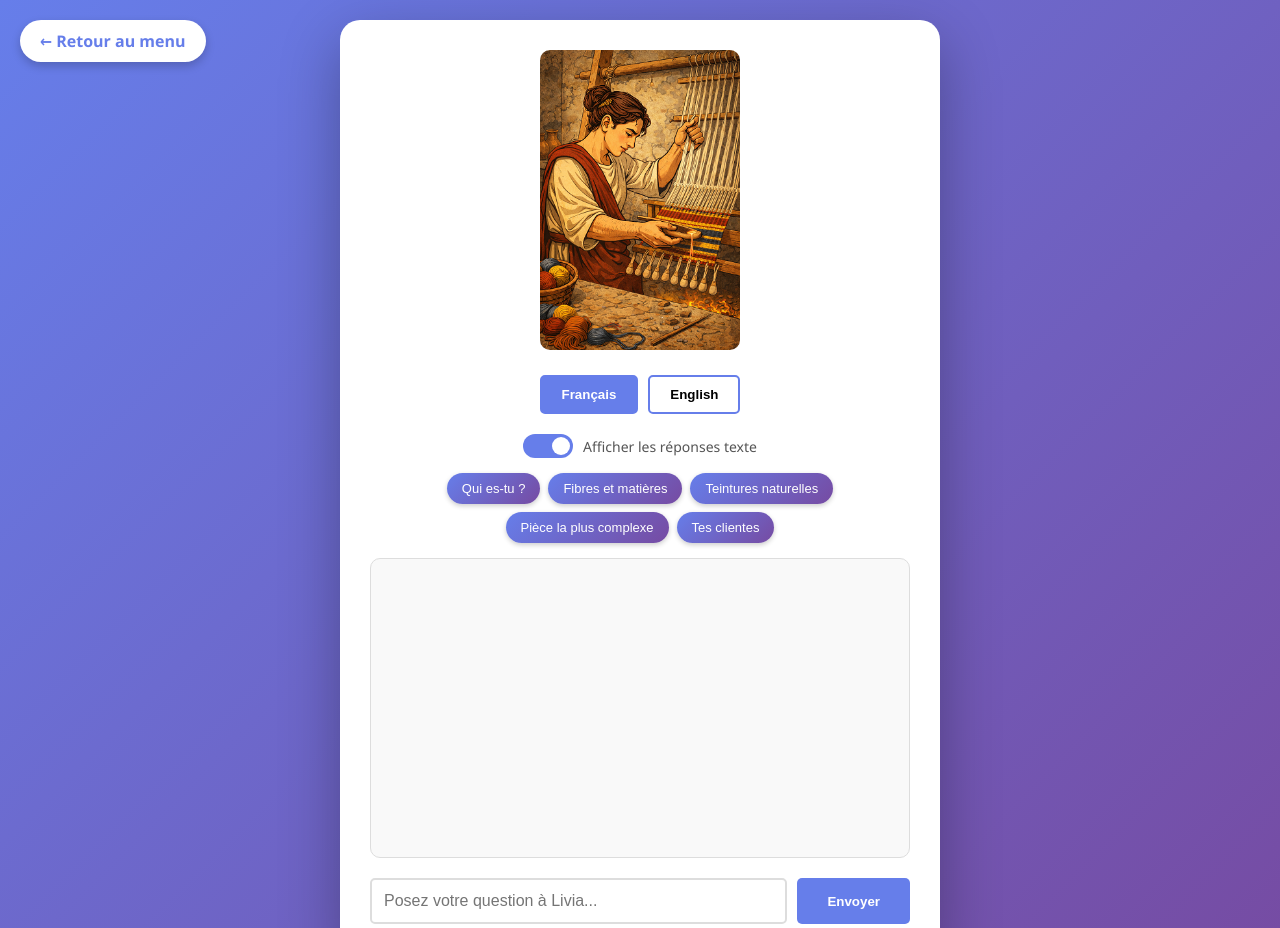
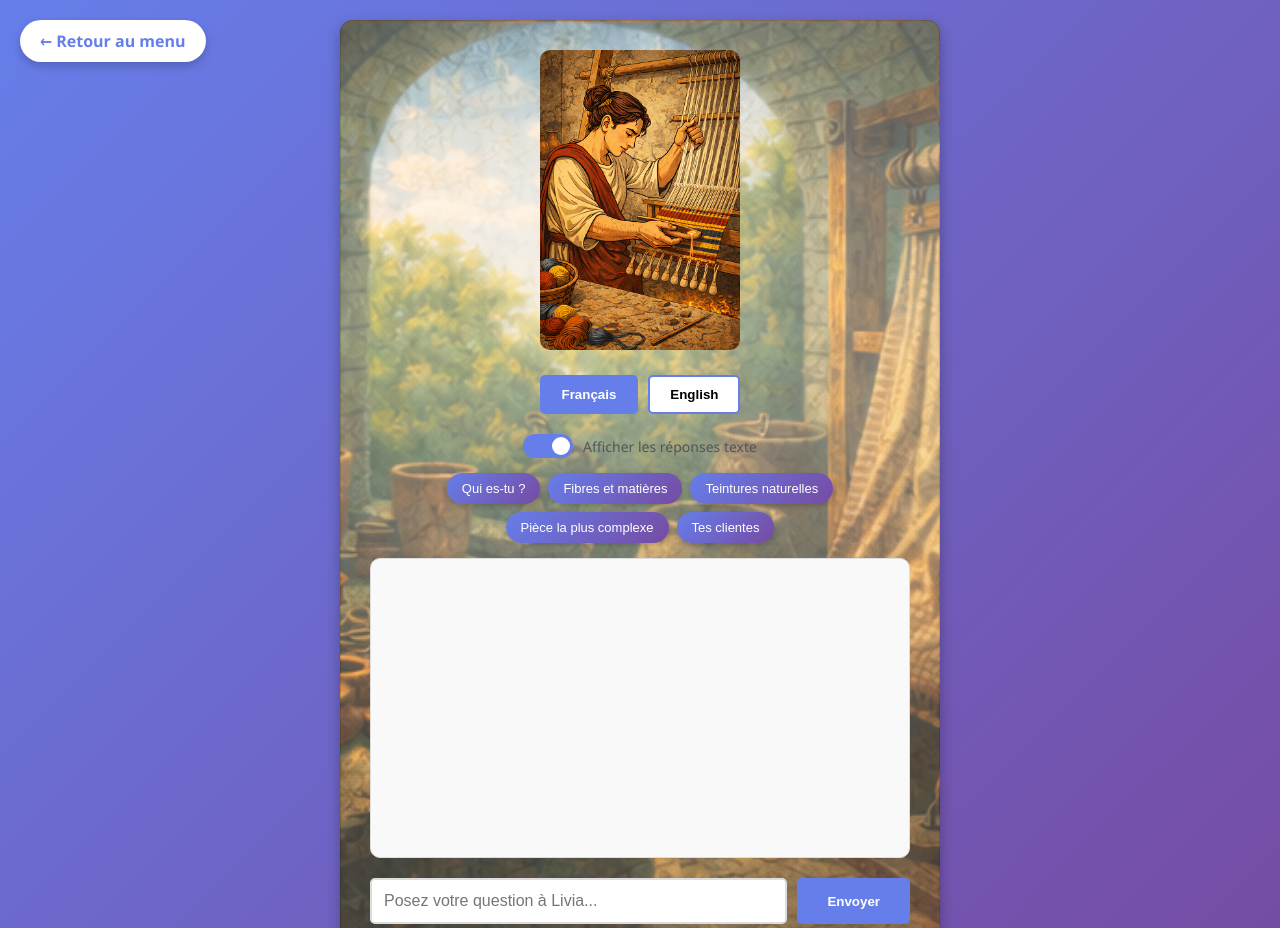
Before and after one commit to jeromemandagout-art/cesar-avatar, a website: page public/personnages/tisserande/index.html in a window 1280 px wide. Shown: the top 928 px of the page. Drawn offline with Linux system fonts and the light colour scheme.

Commit message:
Test: update image from new computer

```diff
--- a/public/personnages/tisserande/index.html
+++ b/public/personnages/tisserande/index.html
@@ -6,7 +6,7 @@
     <title>Livia Textrix - Rencontres Antiques</title>
     <link rel="stylesheet" href="../../styles.css">
 </head>
-<body>
+<body data-personnage="tisserande">
     <a href="../../" class="back-button">← Retour au menu</a>
 
     <div class="container">
--- a/public/styles.css
+++ b/public/styles.css
@@ -304,3 +304,18 @@
     inset 0 0 0 1px rgba(0,0,0,0.12),
     0 6px 14px rgba(0,0,0,0.28);
 }
+body[data-personnage="tisserande"] .container{
+  background:
+    radial-gradient(
+      700px 500px at 50% 30%,
+      rgba(255,255,255,0.45),
+      rgba(255,255,255,0.30) 60%,
+      rgba(255,255,255,0.20) 100%
+    ),
+    url("./personnages/tisserande/fond.png") center / cover no-repeat;
+
+  border-radius: 12px;
+  box-shadow:
+    inset 0 0 0 1px rgba(0,0,0,0.12),
+    0 6px 14px rgba(0,0,0,0.28);
+}
```
Also changed, not shown: public/personnages/tisserande/fond.png (added).
